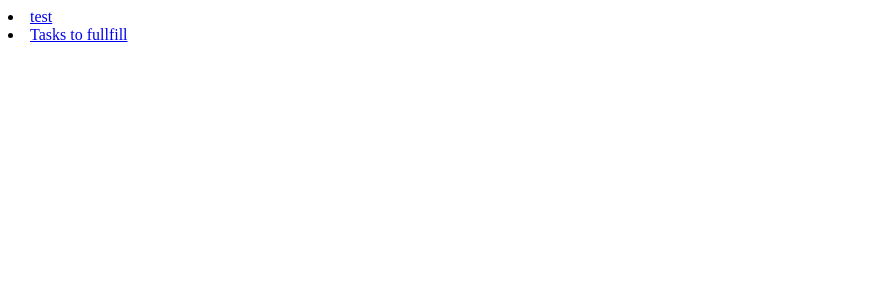
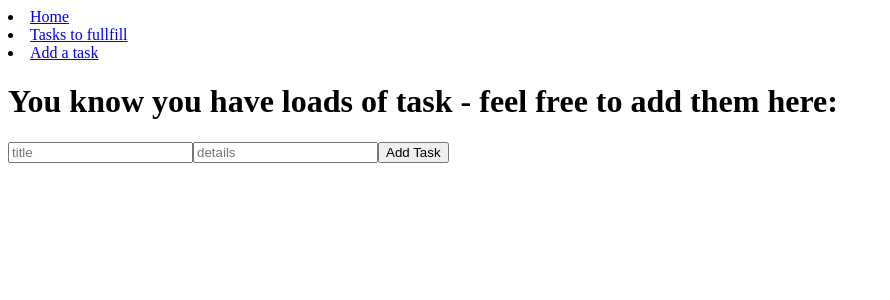
Before and after one commit to ironhackbcn/challenge-todo-app, a React (Create React App) app: page /add in a window 1280 px wide. Shown: the top 300 px of the page, without its empty margins (0-890 px from the left). Built offline with nearby package versions, Linux system fonts and the light colour scheme.

Commit message:
add Home component, add Task: post route via front not working

```diff
--- a/src/App.js
+++ b/src/App.js
@@ -2,8 +2,10 @@ import React, { Component } from 'react';
 import { BrowserRouter as Router, Route, Switch } from 'react-router-dom';
 
 import Navbar from "./views/Navbar";
+import Home from "./views/Home"
 import TaskAll from './views/tasks/TaskAll';
 import TaskSingle from './views/tasks/TaskSingle';
+import TaskAdd from './views/tasks/TaskAdd';
 import TaskUpdate from './views/tasks/TaskUpdate';
 
 class App extends Component {
@@ -13,8 +15,10 @@ class App extends Component {
         <Router>
           <Navbar />
           <Switch>
+            <Route exact path="/" component={Home} />
             <Route exact path="/tasks" component={TaskAll} />
             <Route exact path="/tasks/:id" component={TaskSingle} />
+            <Route exact path="/add" component={TaskAdd} />
             <Route exact path="/tasks/:id/update" component={TaskUpdate} />
           </Switch>
         </Router>
--- a/src/services/taskService.js
+++ b/src/services/taskService.js
@@ -17,11 +17,14 @@ class TaskService {
       .then(({ data: task }) => task);
   }
 
+  // Data Params: title=[String]
   addTask(body) {
+    console.log("hola")
     return this.axios.post('/todos', body)
       .then(({ data: task }) => task);
   }
 
+  // Data Params: title=[String]
   updateTask(task) {
     return this.axios.put(`/todos/${task._id}`, task)
       .then(({ data: task }) => task);
--- /dev/null
+++ b/src/views/Home.js
@@ -0,0 +1,13 @@
+import React, { Component } from 'react';
+
+class Home extends Component {
+  render() {
+    return (
+      <div>
+        Your one and only TO DO LIST - Ready to start?
+      </div>
+    );
+  }
+}
+
+export default Home;
--- a/src/views/Navbar.js
+++ b/src/views/Navbar.js
@@ -6,10 +6,13 @@ class Navbar extends Component {
     return (
       <nav>
         <li>
-          <NavLink to="/">test</NavLink>
+          <NavLink to="/">Home</NavLink>
         </li>
         <li>
           <NavLink to="/tasks">Tasks to fullfill</NavLink>
+        </li>
+        <li>
+          <NavLink to="/add">Add a task</NavLink>
         </li>
       </nav>
     );
--- /dev/null
+++ b/src/views/tasks/TaskAdd.js
@@ -0,0 +1,53 @@
+import React, { Component } from 'react';
+import taskService from "../../services/taskService";
+
+class TaskAdd extends Component {
+  state = {
+    task: {}
+  };
+
+  handleChange = event => {
+    console.log(this.state)
+    this.setState(
+      { [event.target.name]: event.target.value }
+    );
+  };
+
+  handleSubmit = event => {
+    event.preventDefault();
+    const { task } = this.state;
+    const { history: { push } } = this.props;
+    taskService
+      .addTask(task)
+      .then(() => { push(`/`) })
+      .catch(() => { })
+  };
+
+  render() {
+    const { task: { title, body } } = this.state;
+    return (
+      <>
+        <h1>You know you have loads of task - feel free to add them here:</h1>
+        <form onSubmit={this.handleSubmit}>
+          <input
+            type="text"
+            name="title"
+            placeholder="title"
+            value={title}
+            onChange={this.handleChange}
+          />
+          <input
+            type="text"
+            name="body"
+            placeholder="details"
+            value={body}
+            onChange={this.handleChange}
+          />
+          <input type="submit" value="Add Task" />
+        </form>
+      </>
+    );
+  }
+}
+
+export default TaskAdd;
```
